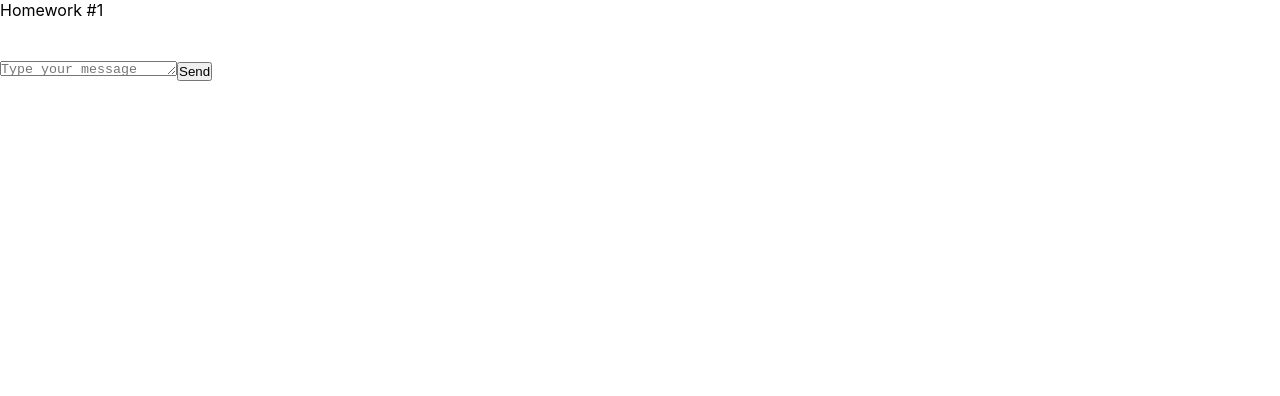
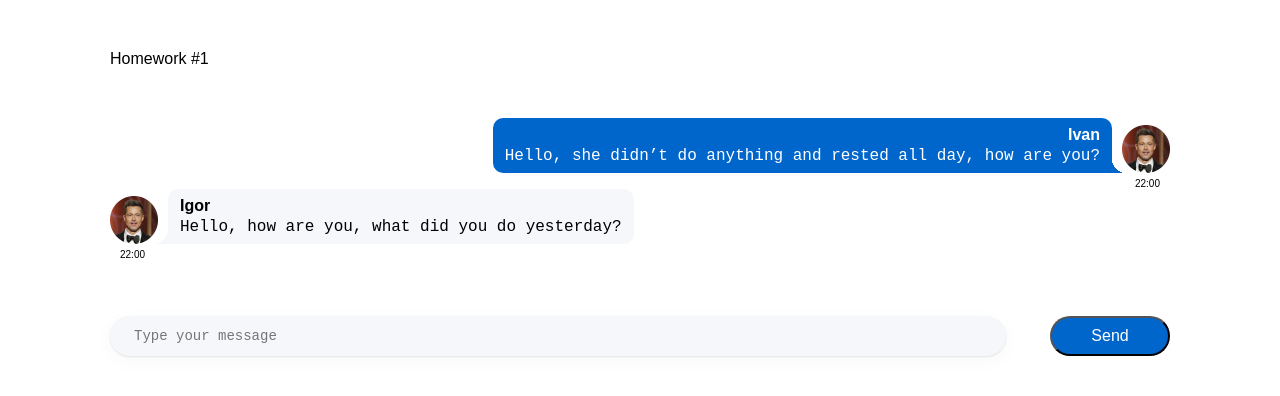
Before and after one commit to PolinSe/hws-tests, a React (Create React App) app: page / in a window 1280 px wide. Shown: the top 396 px of the page. Built offline with nearby package versions, Linux system fonts and the light colour scheme.

Commit message:
feat: hw1 solution

```diff
--- a/src/s1-main/App.module.css
+++ b/src/s1-main/App.module.css
@@ -1,11 +1,20 @@
 .App {
     --header_height: 60px;
+    font-family: 'Montserrat', sans-serif;
+    font-size: 16px;
+    max-width: 1200px;
+    margin: 0 auto;
+    padding: 0 70px;
+    box-sizing: border-box;
 }
 
 .hw {
-
+    display: flex;
+    flex-direction: column;
+    padding-top: 50px;
+    padding-bottom: 50px;
 }
 
 .hwTitle {
-
+    padding-top: 50px;
 }
--- a/src/s2-homeworks/hw01/HW1.tsx
+++ b/src/s2-homeworks/hw01/HW1.tsx
@@ -14,17 +14,27 @@ import avatar from './avatar.png'
 * */
 
 // нужно создать правильный тип вместо any
-export type MessageType = any
+export type MessageType = {
+    id: number
+    user: {
+        avatar: string
+        name: string
+    }
+    message: {
+        text: string
+        time: string
+    }
+}
 
 // структуру объекта не менять
 export const message0: MessageType = {
     id: 0,
     user: {
         avatar: avatar, // можно менять
-        name: 'Some Name',  // можно менять
+        name: 'Ivan',  // можно менять
     },
     message: {
-        text: 'some textsome textsome textsome textsome textsome textsome text', // можно менять
+        text: 'Hello, she didn’t do anything and rested all day, how are you?', // можно менять
         time: '22:00', // можно менять
     },
 }
@@ -32,10 +42,10 @@ export const friendMessage0: MessageType = {
     id: 100,
     user: {
         avatar: avatar, // можно менять
-        name: 'Friend Name', // можно менять
+        name: 'Igor', // можно менять
     },
     message: {
-        text: 'зеркальное сообщение для тренировки css', // можно менять
+        text: 'Hello, how are you, what did you do yesterday?', // можно менять
         time: '22:00', // можно менять
     },
 }
--- a/src/s2-homeworks/hw01/friend-message/FriendMessage.module.css
+++ b/src/s2-homeworks/hw01/friend-message/FriendMessage.module.css
@@ -1,25 +1,51 @@
 .friendMessage {
-
+    display: flex;
+    flex-direction: column;
+    align-items: flex-start;
 }
 
 .friendImageAndText {
+    display: flex;
+    margin-bottom: 5px;
+    align-items: flex-end;
+    gap: 10px;
 
 }
 
 .friendImageAndText img {
-
+    width: 48px;
+    height: 48px;
 }
 
 .friendText {
-
+    max-width: 800px;
+    min-width: 150px;
+    position: relative;
+    display: flex;
+    flex-direction: column;
+    justify-content: center;
+    gap:3px;
+    padding: 8px 12px;
+    background-color: #F5F7FB;
+    border-radius: 10px 10px 10px 0;
+    /*box-shadow: 0 5px 20px rgba(29, 33, 38, 0.03), 0 1px 2px rgba(29, 33, 38, 0.1);*/
+    word-wrap: break-word;
 }
 
 .friendText:after {
-
+    content: "";
+    position: absolute;
+    bottom: 0;
+    right: 100%;
+    display: block;
+    width: 15px;
+    height: 15px;
+    background: radial-gradient(30px at top left, transparent 49%, #F5F7FB 51%);
 }
 
+
 .friendName {
-
+    font-weight: bold;
 }
 
 .friendMessageText {
@@ -27,5 +53,6 @@
 }
 
 .friendTime {
-
+    font-size: 10px;
+    padding-left: 10px;
 }
--- a/src/s2-homeworks/hw01/friend-message/FriendMessage.tsx
+++ b/src/s2-homeworks/hw01/friend-message/FriendMessage.tsx
@@ -1,8 +1,9 @@
 import React from 'react'
 import s from './FriendMessage.module.css'
+import {MessagePropsType} from '../message/Message';
 
 // создать тип вместо any и отобразить приходящие данные
-const FriendMessage = (props: any) => {
+const FriendMessage = (props: MessagePropsType) => {
     return (
         <div
             id={'hw1-friend-message-' + props.message.id}
@@ -12,7 +13,8 @@ const FriendMessage = (props: any) => {
                 <img
                     id={'hw1-friend-avatar-' + props.message.id}
                     // создаёт студент
-
+                    src={props.message.user.avatar}
+                    alt={'avatar'}
                     //
                 />
                 <div className={s.friendText}>
@@ -21,7 +23,7 @@ const FriendMessage = (props: any) => {
                         className={s.friendName}
                     >
                         {/*создаёт студент*/}
-
+                        {props.message.user.name}
                         {/**/}
                     </div>
                     <pre
@@ -29,7 +31,7 @@ const FriendMessage = (props: any) => {
                         className={s.friendMessageText}
                     >
                         {/*создаёт студент*/}
-
+                        {props.message.message.text}
                         {/**/}
                     </pre>
                 </div>
@@ -39,7 +41,7 @@ const FriendMessage = (props: any) => {
                 className={s.friendTime}
             >
                 {/*создаёт студент*/}
-
+                {props.message.message.time}
                 {/**/}
             </div>
         </div>
--- a/src/s2-homeworks/hw01/message-sender/MessageSender.module.css
+++ b/src/s2-homeworks/hw01/message-sender/MessageSender.module.css
@@ -1,18 +1,39 @@
 .sendForm {
-
+    display: flex;
+    justify-content: center;
+    gap: 44px;
+    padding-top: 56px;
 }
 
 .textarea {
-
+    font-size: 14px;
+    padding: 12px 24px;
+    height: 140px;
+    flex-grow: 1;
+    background-color: #F5F7FB;
+    border-radius: 20px;
+    box-shadow: 0 5px 20px rgba(29, 33, 38, 0.03), 0 1px 2px rgba(29, 33, 38, 0.1);
+    outline: none;
+    border: none;
+    resize: none;
+    overflow: hidden;
 }
 
 .button {
-
+    width: 120px;
+    height: 40px;
+    font-size: 16px;
+    color: #FFFFFF;
+    background-color: #0066CC;
+    border-radius: 20px;
 }
 
 .button:hover {
+    color: #000000;
+    opacity: 0.5;
+    transition: 0.5s;
+}
 
-}
 .button:active {
 
 }
--- a/src/s2-homeworks/hw01/message/Message.module.css
+++ b/src/s2-homeworks/hw01/message/Message.module.css
@@ -1,25 +1,60 @@
 .message {
-
+    display: flex;
+    flex-direction: column;
+    align-items: flex-end;
 }
 
 .imageAndText {
-
+    display: flex;
+    flex-direction: row-reverse;
+    align-items: flex-end;
+    margin-bottom: 5px;
+    gap: 10px;
 }
 
 .imageAndText img {
-
+    width: 48px;
+    height: 48px;
 }
 
 .text {
-
+    position: relative;
+    max-width: 800px;
+    min-width: 150px;
+    display: flex;
+    flex-direction: column;
+    justify-content: center;
+    align-items: flex-end;
+    gap:3px;
+    padding: 8px 12px;
+    color: #FFFFFF;
+    background-color: #0066CC;
+    border-radius: 10px 10px 0 10px;
+    /*box-shadow: 0 5px 20px rgba(29, 33, 38, 0.03), 0 1px 2px rgba(29, 33, 38, 0.1);*/
+    word-wrap: break-word;
 }
 
 .text:after {
+    /*content: '';*/
+    /*position: absolute;*/
+    /*bottom: 0;*/
+    /*width: 15px;*/
+    /*height: 15px;*/
+    /*background: radial-gradient(circle at 0 0, rgba(0, 0, 0, 0) 15px, rgba(255, 255, 255) 0);*/
+
+    content: "";
+    position: absolute;
+    bottom: 0;
+    left: 100%;
+    display: block;
+    width: 15px;
+    height: 15px;
+    background: radial-gradient(30px at top right, transparent  51%, #0066CC 49%);
 
 }
 
 .name {
-
+    font-weight: bold;
 }
 
 .messageText {
@@ -27,5 +62,6 @@
 }
 
 .time {
-
+    font-size: 10px;
+    padding-right: 10px;
 }
--- a/src/s2-homeworks/hw01/message/Message.tsx
+++ b/src/s2-homeworks/hw01/message/Message.tsx
@@ -1,8 +1,11 @@
 import React from 'react'
 import s from './Message.module.css'
+import {MessageType} from '../HW1';
 
 // нужно создать правильный тип вместо any
-export type MessagePropsType = any
+export type MessagePropsType = {
+    message: MessageType
+}
 
 // нужно отобразить приходящие данные
 const Message = (props: MessagePropsType) => {
@@ -12,25 +15,26 @@ const Message = (props: MessagePropsType) => {
                 <img
                     id={'hw1-avatar-' + props.message.id}
                     // создаёт студент
-
+                    src={props.message.user.avatar}
+                    alt={'avatar'}
                     //
                 />
                 <div className={s.text}>
                     <div id={'hw1-name-' + props.message.id} className={s.name}>
                         {/*создаёт студент*/}
-
+                        {props.message.user.name}
                         {/**/}
                     </div>
                     <pre id={'hw1-text-' + props.message.id} className={s.messageText}>
                         {/*создаёт студент*/}
-
+                        {props.message.message.text}
                         {/**/}
                     </pre>
                 </div>
             </div>
             <div id={'hw1-time-' + props.message.id} className={s.time}>
                 {/*создаёт студент*/}
-
+                {props.message.message.time}
                 {/**/}
             </div>
         </div>
```
